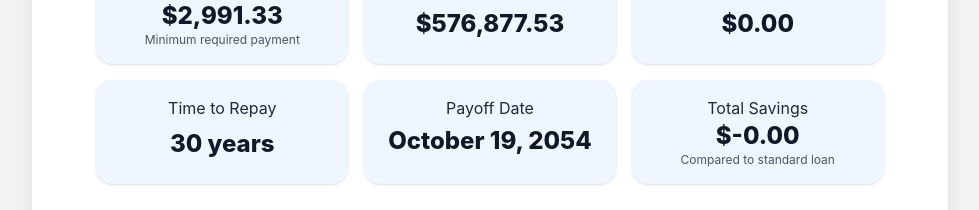
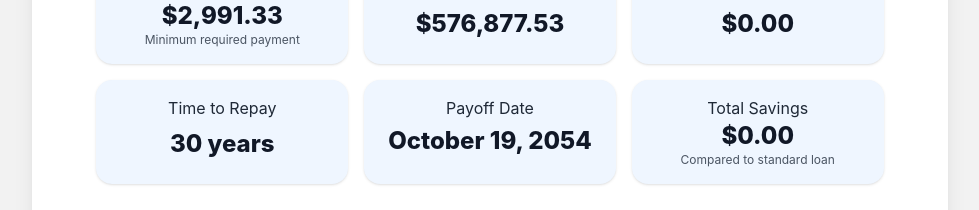
Before and after one commit to craigharman/mortgage-calculator, a Vue app: page / in a window 1280 px wide. Shown: the part 1100-1310 px from the top of the page, without its empty margins (150-1129 px from the left). Built offline with nearby package versions, Linux system fonts and the light colour scheme.

Commit message:
Fix repayments calculator

```diff
--- a/src/components/MortgageCalculator.vue
+++ b/src/components/MortgageCalculator.vue
@@ -17,7 +17,7 @@
                 v-model.number="formData.loanAmount"
                 class="input input-bordered w-full text-gray-800"
                 min="0"
-                step="1000"
+                step="1"
                 required
               />
             </div>
@@ -854,6 +854,14 @@ const calculateMortgage = () => {
   const totalMonths = formData.value.loanTerm * 12
   const baseMonthlyPayment = -PMT(monthlyInterestRate, totalMonths, formData.value.loanAmount)
 
+  console.log('Initial values:', {
+    loanAmount: formData.value.loanAmount,
+    interestRate: formData.value.interestRate,
+    monthlyInterestRate,
+    baseMonthlyPayment,
+    repaymentChange: formData.value.repaymentChanges[0]?.amount
+  })
+
   // Store minimum monthly payment for validation
   minMonthlyPayment.value = baseMonthlyPayment
 
@@ -909,12 +917,26 @@ const calculateMortgage = () => {
     )?.amount || 0;
 
     // Get repayment change for this month if any
-    const repaymentChange = formData.value.repaymentChanges.find(
-      p => p.month === month + 1 && p.year === year
-    );
+    const repaymentChange = formData.value.repaymentChanges.find(p => {
+      const changeDate = new Date(p.year, p.month - 1); // Convert to 0-based month
+      const currentDate = new Date(year, month);
+      return currentDate >= changeDate;
+    });
 
     // Calculate payment for this month
     let monthlyPayment = repaymentChange ? repaymentChange.amount : baseMonthlyPayment;
+
+    // For debugging the first few months
+    if (monthsToRepay < 3) {
+      console.log(`Month ${monthsToRepay + 1}:`, {
+        monthlyInterest,
+        monthlyPayment,
+        additionalPayment,
+        totalPayment: monthlyPayment + additionalPayment,
+        loanBalanceBefore: loanBalance,
+        loanBalanceAfter: loanBalance + monthlyInterest - (monthlyPayment + additionalPayment)
+      })
+    }
 
     // Apply fees if loan is still active
     if (loanBalance > 0) {
@@ -956,7 +978,7 @@ const calculateMortgage = () => {
 
     // Update loan balances
     if (loanBalance > 0) {
-      loanBalance = Math.max(0, loanBalance - (totalPayment - monthlyInterest));
+      loanBalance = Math.max(0, loanBalance + monthlyInterest - totalPayment);
 
       // Check if loan is just paid off
       if (loanBalance === 0 && actualMonthsToRepay === null) {
@@ -965,7 +987,7 @@ const calculateMortgage = () => {
     }
 
     if (standardLoanBalance > 0) {
-      standardLoanBalance = Math.max(0, standardLoanBalance - (baseMonthlyPayment - standardMonthlyInterest));
+      standardLoanBalance = Math.max(0, standardLoanBalance + standardMonthlyInterest - baseMonthlyPayment);
     }
 
     // Record payment events
```
